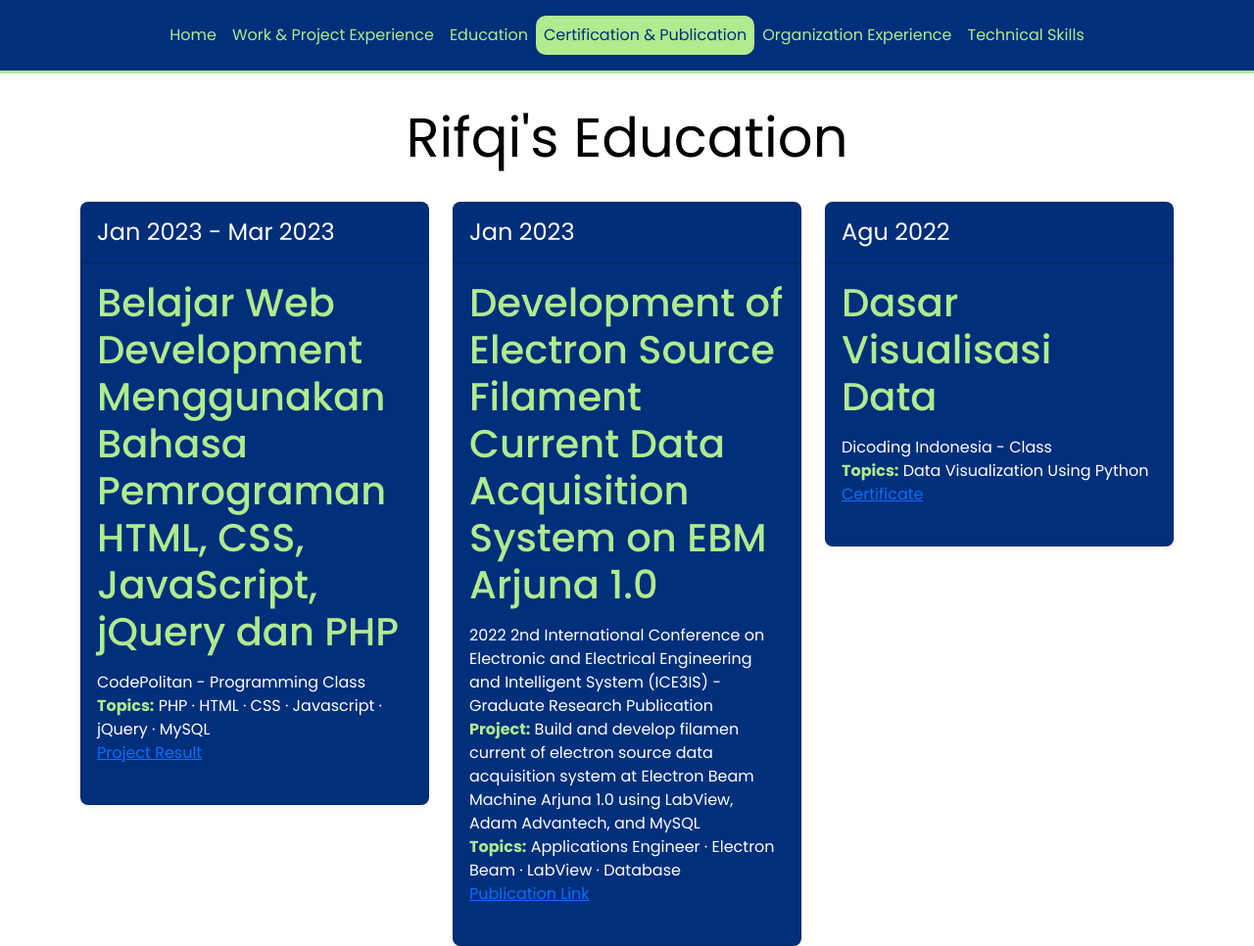
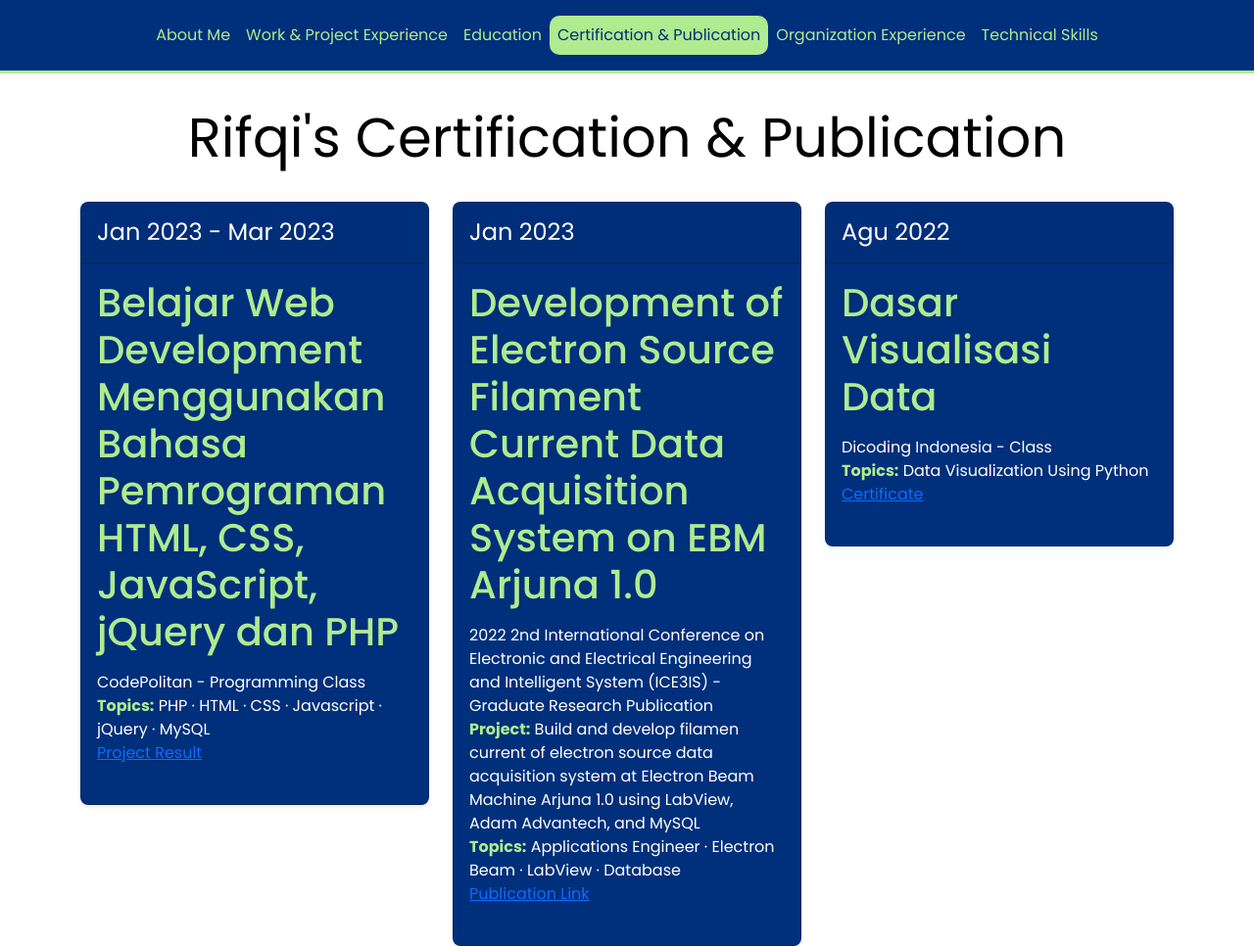
Before and after one commit to ralfzzz/portfolio, a plain HTML site: page assets/pages/certtificaiton.html in a window 1280 px wide. Shown: the top 966 px of the page at 98% size. Drawn offline with nearby package versions, Linux system fonts and the light colour scheme.

Commit message:
update aboute me header

```diff
--- a/assets/pages/certtificaiton.html
+++ b/assets/pages/certtificaiton.html
@@ -43,7 +43,7 @@
             <ul class="navbar-nav py-2">
               <li class="nav-item">
                 <a class="nav-link" aria-current="page" href="../../index.html"
-                  >Home</a
+                  >About Me</a
                 >
               </li>
               <li class="nav-item">
@@ -73,7 +73,7 @@
       <div class="container py-3">
         <header>
           <div class="pricing-header p-3 pb-md-4 mx-auto text-center">
-            <h1 class="display-4 fw-normal text-body-emphasis">Rifqi's Education
+            <h1 class="display-4 fw-normal text-body-emphasis">Rifqi's Certification & Publication
             </h1>
           </div>
         </header>
```
Also changed, not shown: assets/pages/education.html (+1 -1 lines), assets/pages/experience.html (+1 -1 lines), assets/pages/organization.html (+1 -1 lines), index.html (+1 -1 lines).
